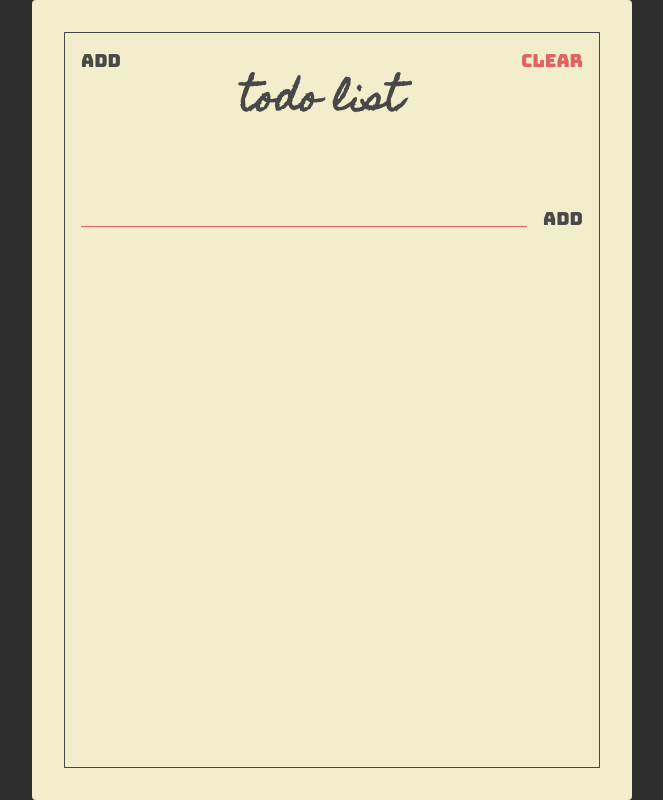
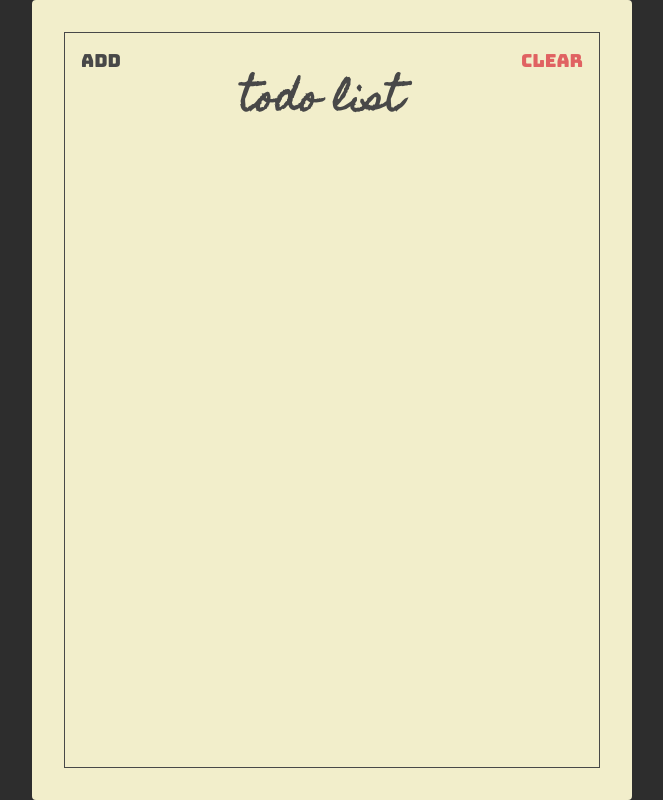
Before and after one commit to marksterben/react-course, a React (Create React App) app: page / in a window 1280 px wide. Shown: the whole page, without its empty margins (308-971 px from the left). Built offline with nearby package versions, Linux system fonts and the light colour scheme.

Commit message:
make form visible dynamic

```diff
--- a/src/components/Header.jsx
+++ b/src/components/Header.jsx
@@ -1,13 +1,20 @@
+import PropTypes from "prop-types";
 import React from "react";
 
-const Header = () => {
+const Header = ({ showFormToggle }) => {
   return (
     <section className="header">
-      <button className="header-btn main-black-color">Add</button>
+      <button className="header-btn main-black-color" onClick={showFormToggle}>
+        Add
+      </button>
       <h1 className="header-title">todo list</h1>
       <button className="header-btn main-red-color">Clear</button>
     </section>
   );
 };
 
+Header.propTypes = {
+  showFormToggle: PropTypes.func.isRequired
+};
+
 export default Header;
--- a/src/components/TodoForm.jsx
+++ b/src/components/TodoForm.jsx
@@ -1,7 +1,7 @@
 import PropTypes from "prop-types";
 import React, { useState } from "react";
 
-const TodoForm = ({ addTodo }) => {
+const TodoForm = ({ addTodo, showForm }) => {
   const [value, setValue] = useState("");
 
   const formSubmitHandler = (e) => {
@@ -16,6 +16,7 @@ const TodoForm = ({ addTodo }) => {
     setValue("");
   };
 
+  if (showForm) {
     return (
       <section className="add">
         <form className="add-form" onSubmit={formSubmitHandler}>
@@ -25,14 +26,18 @@ const TodoForm = ({ addTodo }) => {
             value={value}
             onChange={(e) => setValue(e.target.value)}
           />
-        <button className="add-btn main-black-color">Add</button>
+          <button className="add-btn main-black-color">Submit</button>
         </form>
       </section>
     );
+  } else {
+    return null;
+  }
 };
 
 TodoForm.propTypes = {
-  addTodo: PropTypes.func.isRequired
+  addTodo: PropTypes.func.isRequired,
+  showForm: PropTypes.bool.isRequired
 };
 
 export default TodoForm;
--- a/src/pages/TodoList.jsx
+++ b/src/pages/TodoList.jsx
@@ -7,16 +7,19 @@ import Todos from "../components/Todos";
 
 const TodoList = () => {
   const [todos, setTodos] = useState([]);
+  const [showForm, setShowForm] = useState(false);
 
   const addTodo = (value) => {
     const newTodos = [...todos, { text: value }];
     setTodos(newTodos);
   };
 
+  const showFormToggle = () => setShowForm(!showForm);
+
   return (
     <Paper>
-      <Header />
-      <TodoForm addTodo={addTodo} />
+      <Header showFormToggle={showFormToggle} />
+      <TodoForm addTodo={addTodo} showForm={showForm} />
       <Todos todos={todos} />
     </Paper>
   );
```
Lines whose indentation alone changed are shown as unchanged.
